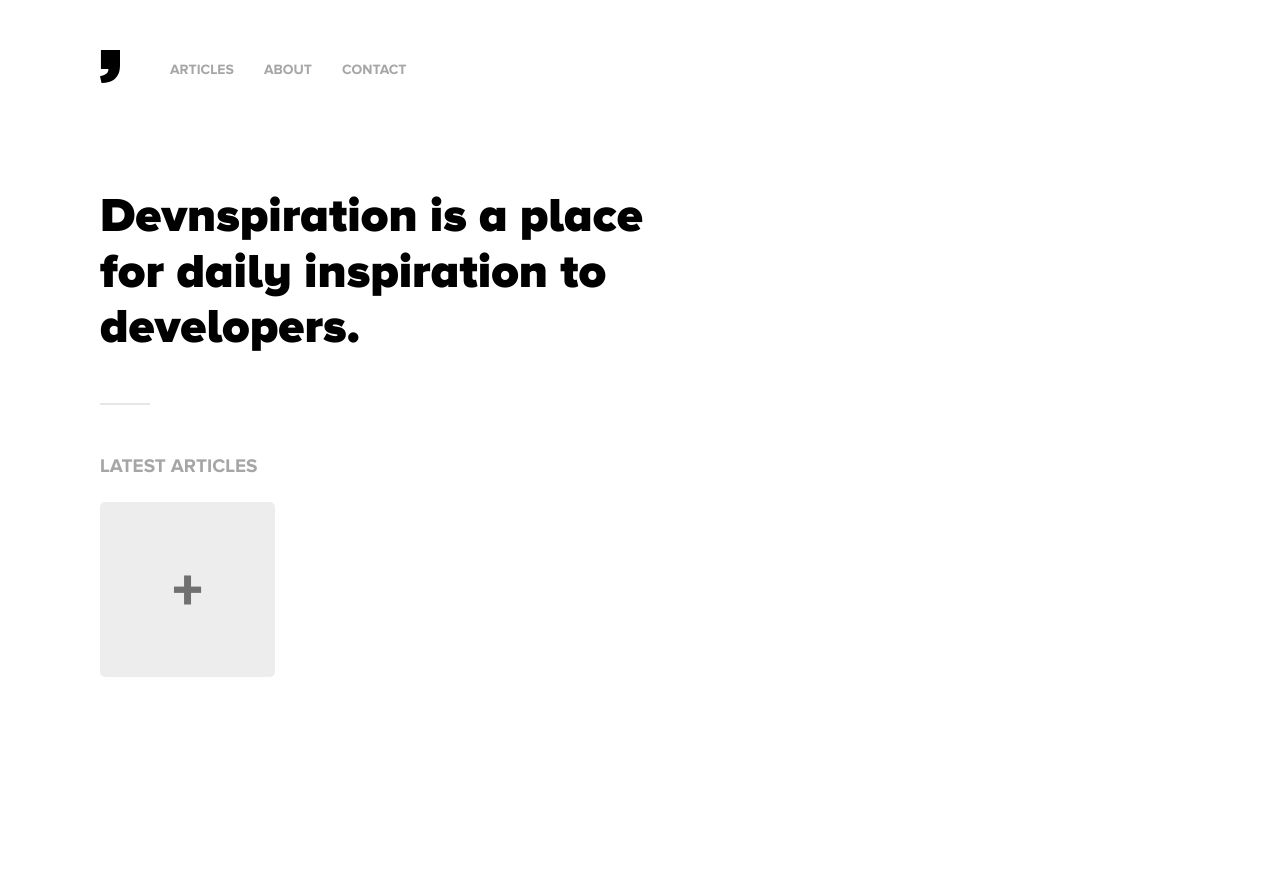
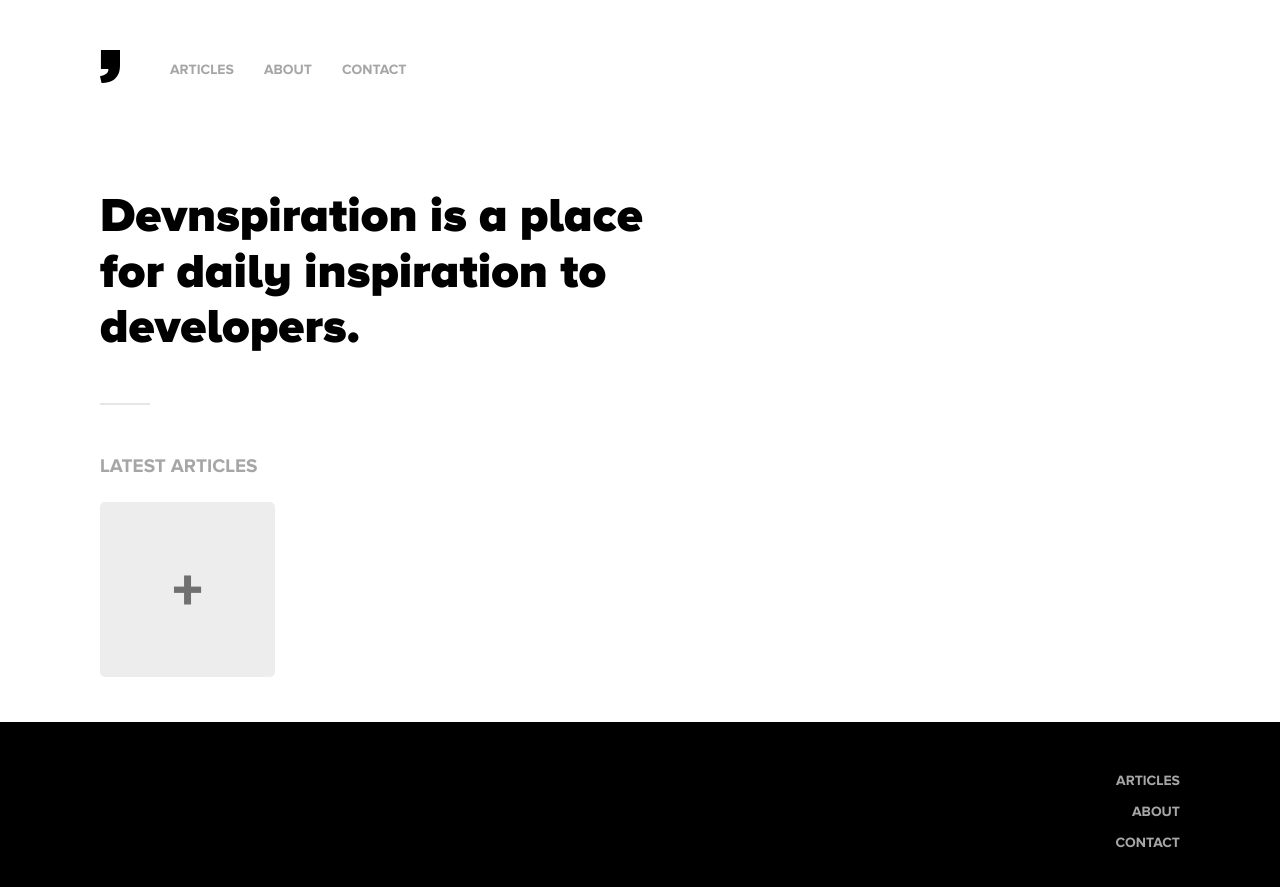
Before and after one commit to devnspiration/devnspiration.github.io, a Jekyll site: the page built from index.html, in a window 1280 px wide. Shown: the top 887 px of the page. Built offline with Jekyll 4.4.1, drawn with Linux system fonts in a browser that asks for light colours.

Commit message:
Add footer-menu

```diff
--- a/_includes/footer.html
+++ b/_includes/footer.html
@@ -0,0 +1,8 @@
+<footer class="footer" role="contentinfo">
+  <div class="footer-copy"></div>
+  <nav class="footer-menu">
+    {% for item in site.menu %}
+      <a href="/{{ item.slug }}" class="footer-menu_item">{{ item.title }}</a>
+    {% endfor %}
+  </nav>
+</footer>
--- a/_includes/header.html
+++ b/_includes/header.html
@@ -2,7 +2,7 @@
   <nav class="header-menu" role="navigation">
     <a href="{{ site.url }}" class="menu-logo">{% include logo.svg %}</a>
     {% for item in site.menu %}
-      <a href="/{{ item.slug }}" class="menu-item">{{ item.title }}</a>
+      <a href="/{{ item.slug }}" class="header-menu_item">{{ item.title }}</a>
     {% endfor %}
   </nav>
 
--- a/assets/_sass/_core/_global.sass
+++ b/assets/_sass/_core/_global.sass
@@ -8,6 +8,9 @@ html
   -webkit-font-smoothing: subpixel-antialiased
 
 body
+  @extend %flexbox
+  +flex-direction(column)
+  height: 100%
   font:
     family: $font-family
     size: $font-size
--- /dev/null
+++ b/assets/_sass/molecules/_footer-menu.sass
@@ -0,0 +1,16 @@
+.footer-menu
+  text-align: right
+
+.footer-menu_item
+  display: block
+  font:
+    size: .875rem
+    weight: 600
+  text-transform: uppercase
+  color: lighten($color-dark, 65%)
+
+  &:hover
+    color: $color-light
+
+  &:not(:last-child)
+    margin-bottom: .9375rem
--- a/assets/_sass/molecules/_menu.sass
+++ b/assets/_sass/molecules/_header-menu.sass
@@ -9,7 +9,7 @@
   > svg
     width: 1.25rem
 
-.menu-item
+.header-menu_item
   font:
     size: .875rem
     weight: 600
--- a/assets/_sass/molecules/_posts-carousel.sass
+++ b/assets/_sass/molecules/_posts-carousel.sass
@@ -1,5 +1,5 @@
 .blog-posts_title
-  margin: 1.5625rem 0
+  margin: 0 0 1.5625rem
   font:
     size: 1.1875rem
     weight: 600
--- a/assets/_sass/organisms/_footer.sass
+++ b/assets/_sass/organisms/_footer.sass
@@ -0,0 +1,5 @@
+.footer
+  @extend %flexbox
+  +justify-content(space-between)
+  padding: 3.125rem 6.25rem
+  background-color: $color-dark
--- a/assets/_sass/organisms/_main.sass
+++ b/assets/_sass/organisms/_main.sass
@@ -1,2 +1,3 @@
 .main
   @include container
+  +flex(1)
--- a/assets/css/main.sass
+++ b/assets/css/main.sass
@@ -9,8 +9,9 @@
 
 @import 'atoms/links'
 
-@import 'molecules/menu'
+@import 'molecules/header-menu'
 @import 'molecules/posts-carousel'
+@import 'molecules/footer-menu'
 
 @import 'organisms/header'
 @import 'organisms/main'
```
